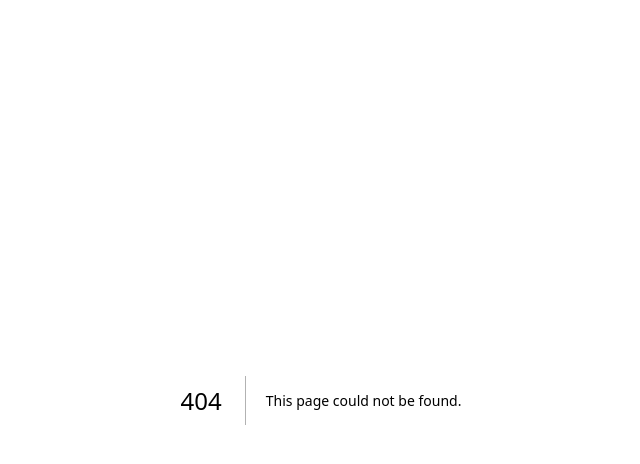
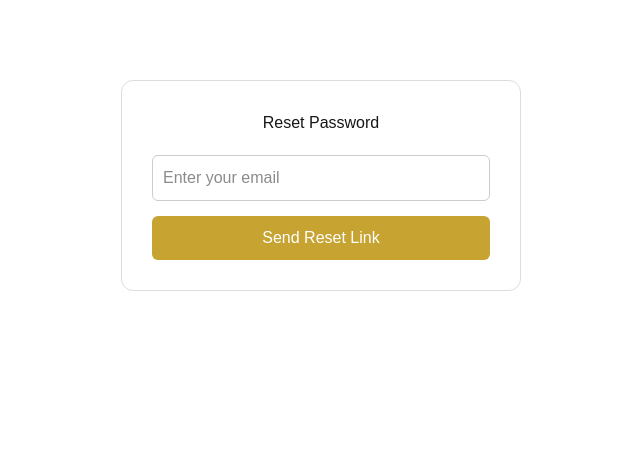
Before and after one commit to BLOUDANJEWELLERY/CATALOGUE, a Next.js app in the folder catalogue/: page /forgot-password in a window 1280 px wide. Before the commit this address had no page. Shown: the top 464 px of the page, without its empty margins (319-959 px from the left). Built offline with nearby package versions, Linux system fonts and the light colour scheme.

Commit message:
Create forgot-password.tsx

```diff
--- /dev/null
+++ b/catalogue/pages/forgot-password.tsx
@@ -0,0 +1,109 @@
+// pages/forgot-password.tsx
+"use client";
+
+import { useState } from "react";
+import { useRouter } from "next/navigation";
+
+export default function ForgotPasswordPage() {
+  const [email, setEmail] = useState("");
+  const [message, setMessage] = useState("");
+  const [loading, setLoading] = useState(false);
+  const router = useRouter();
+
+  const handleReset = async () => {
+    if (!email) return alert("Please enter your email");
+
+    setLoading(true);
+    try {
+      const res = await fetch("/api/auth/forgot", {
+        method: "POST",
+        headers: { "Content-Type": "application/json" },
+        body: JSON.stringify({ email }),
+      });
+
+      const data = await res.json();
+
+      if (res.ok) {
+        setMessage(
+          "A reset link has been sent to your email. It will expire in 10 minutes."
+        );
+      } else {
+        setMessage(data.error || "Failed to send reset link");
+      }
+    } catch (err) {
+      console.error(err);
+      setMessage("Error sending reset email");
+    } finally {
+      setLoading(false);
+    }
+  };
+
+  return (
+    <div
+      style={{
+        maxWidth: "400px",
+        margin: "80px auto",
+        padding: "30px",
+        border: "1px solid #ddd",
+        borderRadius: "12px",
+        textAlign: "center",
+        fontFamily: "sans-serif",
+      }}
+    >
+      <h1 style={{ marginBottom: "20px" }}>Reset Password</h1>
+
+      {!message && (
+        <>
+          <input
+            type="email"
+            placeholder="Enter your email"
+            value={email}
+            onChange={(e) => setEmail(e.target.value)}
+            style={{
+              width: "100%",
+              padding: "10px",
+              marginBottom: "15px",
+              borderRadius: "6px",
+              border: "1px solid #ccc",
+            }}
+          />
+          <button
+            onClick={handleReset}
+            disabled={loading}
+            style={{
+              width: "100%",
+              padding: "10px",
+              backgroundColor: "#c7a332",
+              color: "#fff",
+              border: "none",
+              borderRadius: "6px",
+              cursor: "pointer",
+            }}
+          >
+            {loading ? "Sending..." : "Send Reset Link"}
+          </button>
+        </>
+      )}
+
+      {message && (
+        <div style={{ marginTop: "20px" }}>
+          <p>{message}</p>
+          <button
+            onClick={() => router.push("/login")}
+            style={{
+              marginTop: "15px",
+              padding: "8px 20px",
+              backgroundColor: "#0b1a3d",
+              color: "#fff",
+              border: "none",
+              borderRadius: "6px",
+              cursor: "pointer",
+            }}
+          >
+            Return to Login
+          </button>
+        </div>
+      )}
+    </div>
+  );
+}
```
